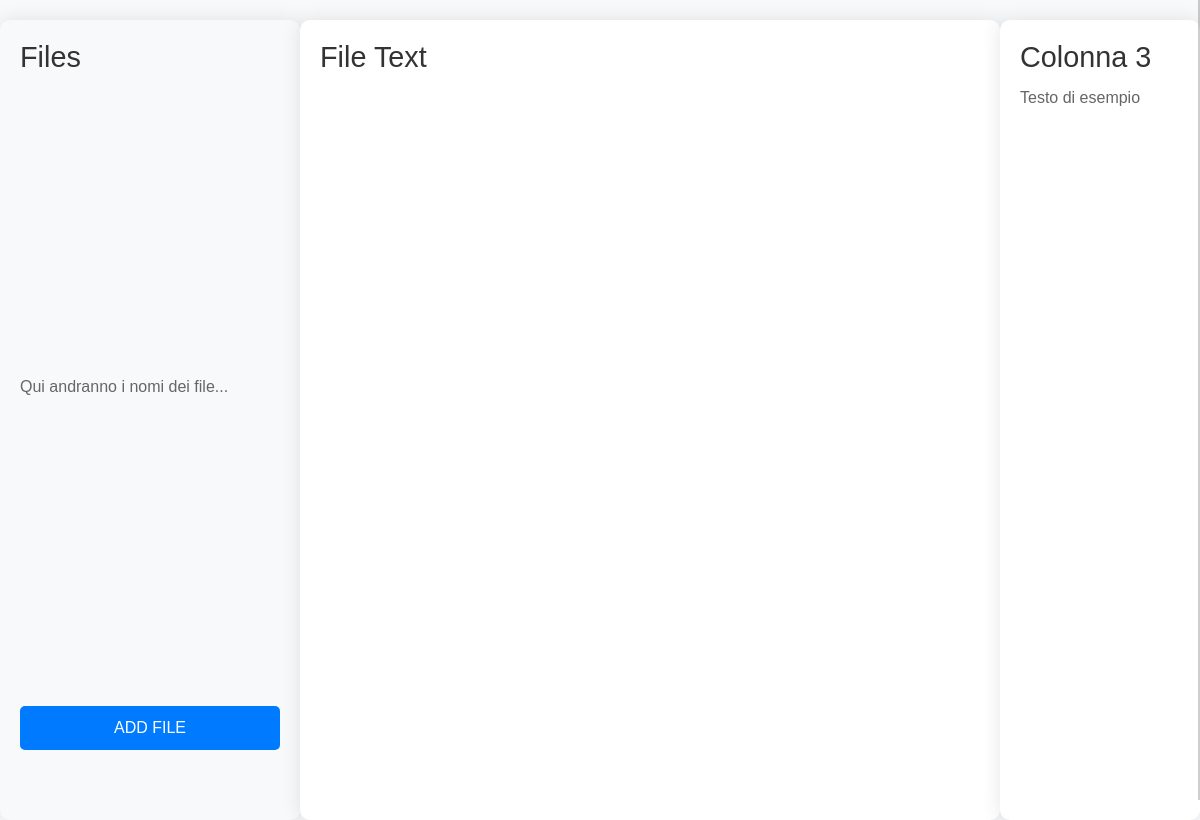
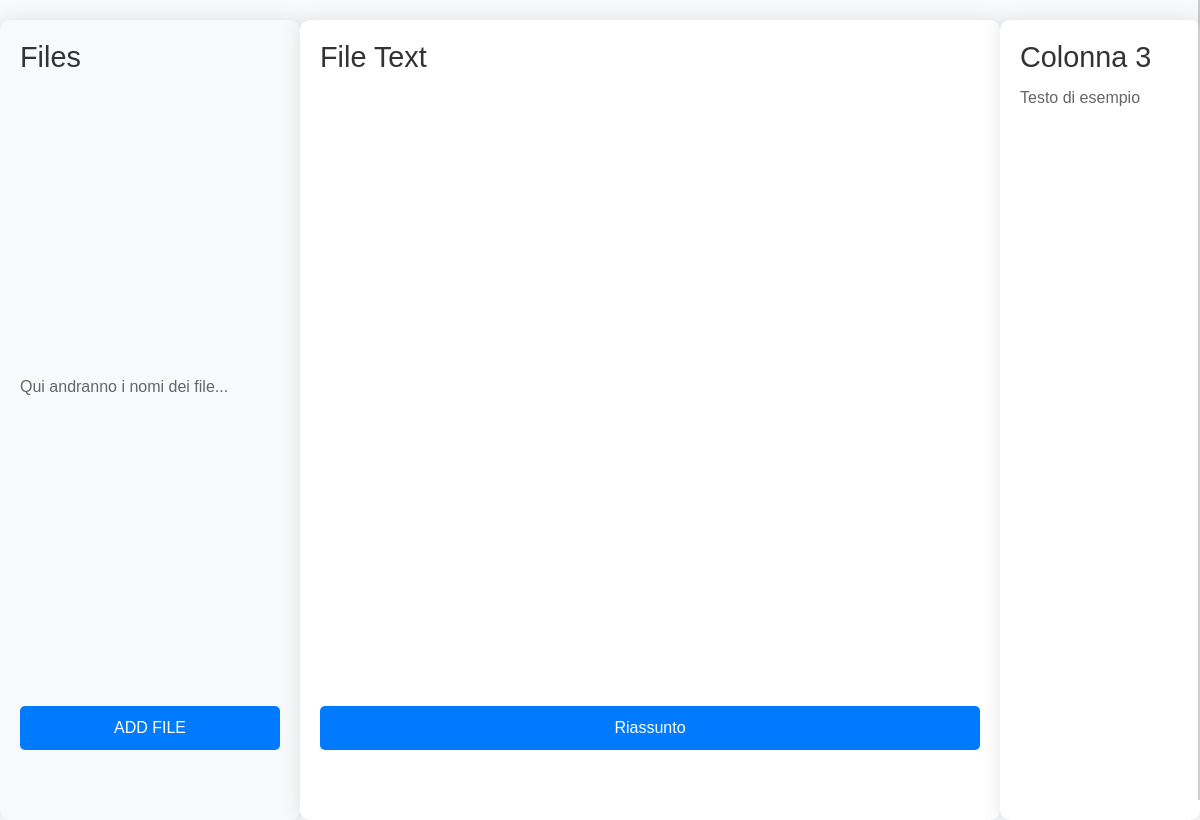
Before and after one commit to matteorigat/AI_Hackathon, an Electron app: page UI/index.html in a window 1200 px wide. Drawn offline with nearby package versions, Linux system fonts and the light colour scheme; no server answers.

Commit message:
summary button

```diff
--- a/UI/index.html
+++ b/UI/index.html
@@ -85,6 +85,7 @@
             <p id="file-text"></p>
           </div>
           <div class="vertical-line"></div>
+          <button onclick="salvaTesto()">Riassunto</button>
         </div>
       </div>
       <div class="col-2">
@@ -101,5 +102,19 @@
 
 <script src="utils/handler.js"></script>
 <script src="https://cdn.jsdelivr.net/npm/bootstrap@5.3.0-alpha1/dist/js/bootstrap.bundle.min.js"></script>
+<script>
+  function salvaTesto() {
+    // Ottieni il testo selezionato
+    var selection = window.getSelection();
+    var selectedText = selection.toString();
+
+    // Salva il testo selezionato in una variabile e mostra un alert
+    if (selectedText !== "") {
+      alert("Testo selezionato: " + selectedText);
+    } else {
+      alert("Nessun testo selezionato.");
+    }
+  }
+  </script>
 </body>
 </html>
```
